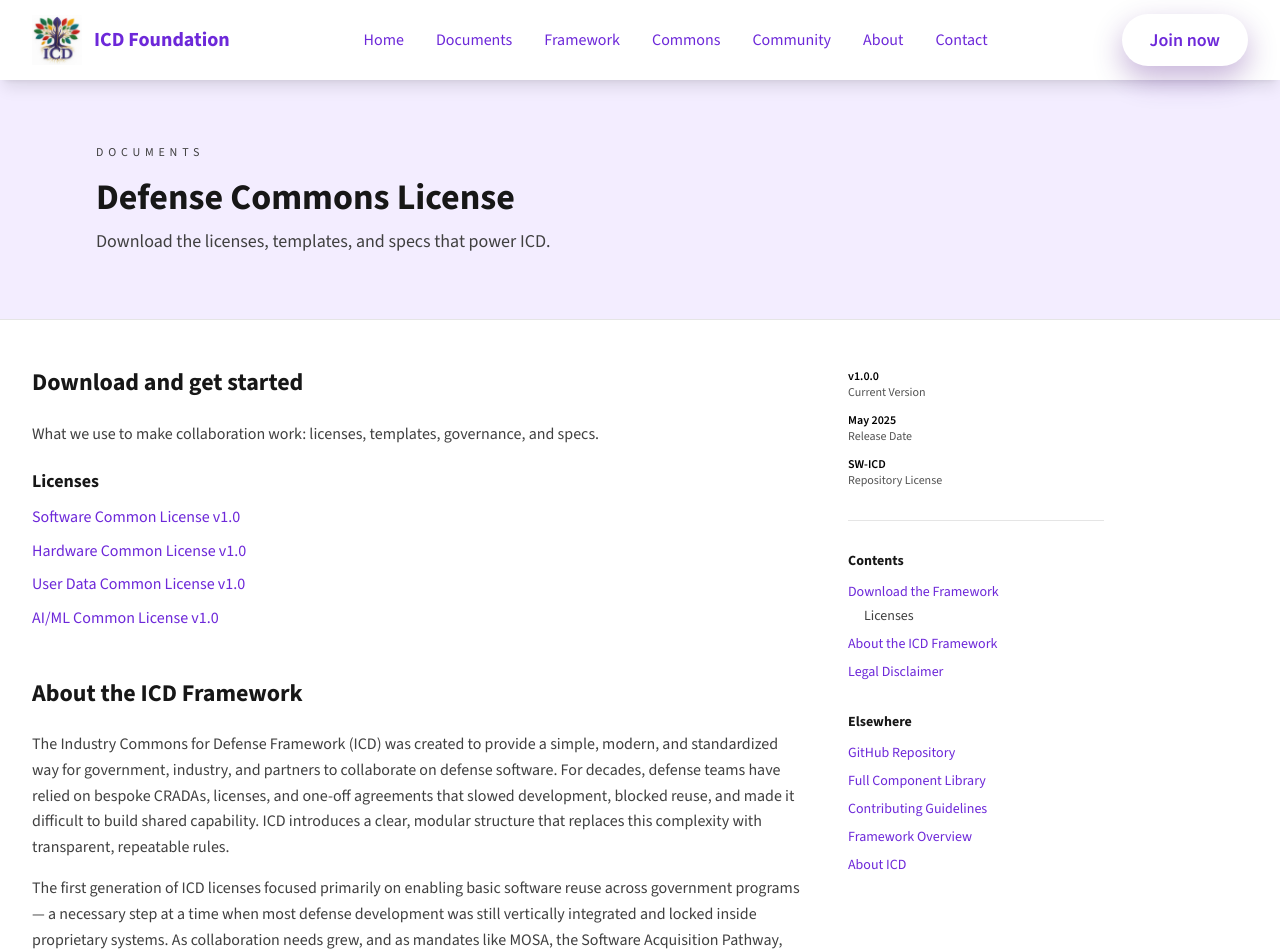
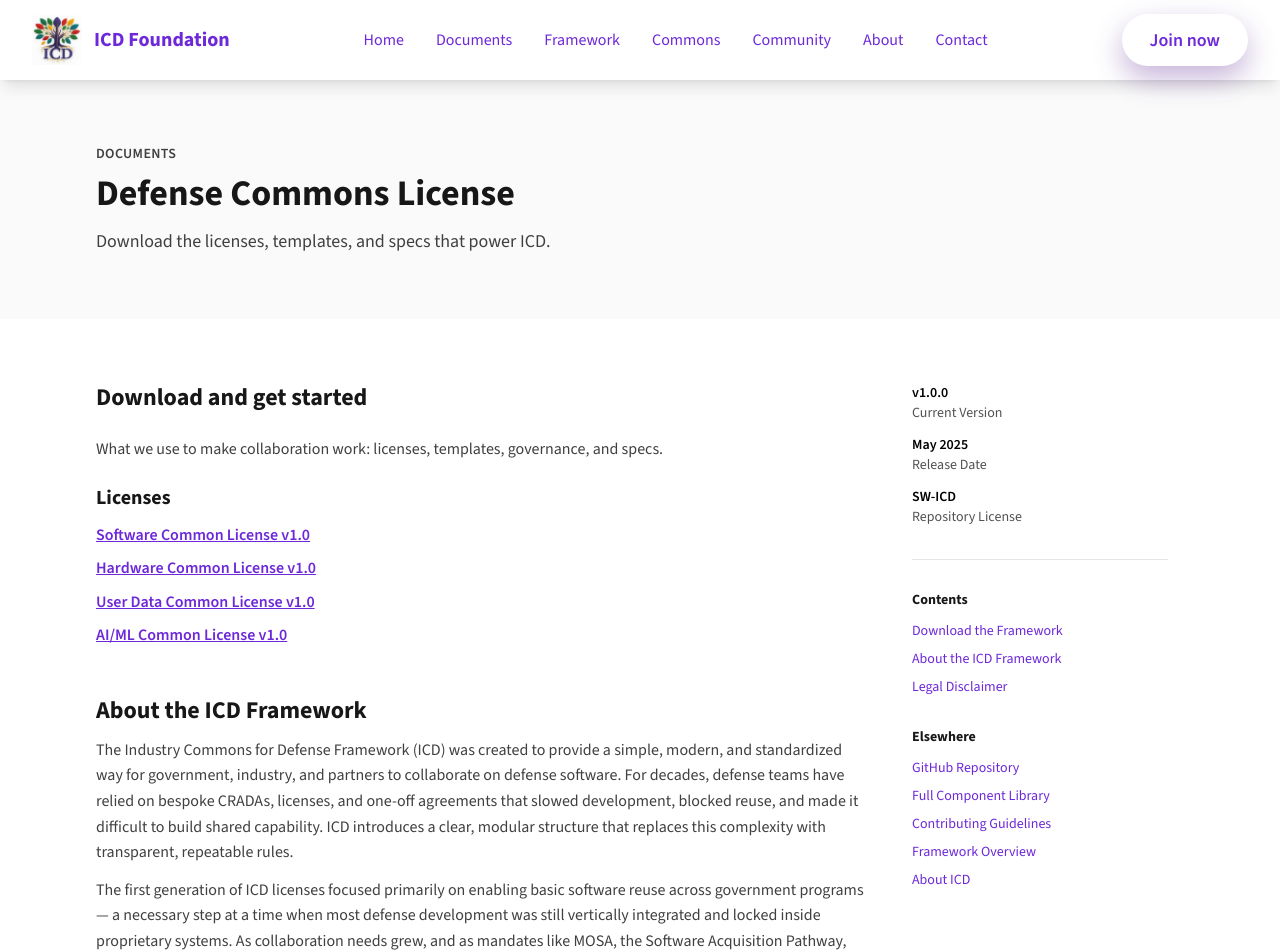
Before and after one commit to m4ndolore/defense_commons, a Next.js app: page /documents in a window 1280 px wide. Shown: the top 952 px of the page. Built offline with nearby package versions, Linux system fonts and the light colour scheme.

Commit message:
formatting consistent

```diff
--- a/app/commons/page.tsx
+++ b/app/commons/page.tsx
@@ -70,7 +70,7 @@
               Visit the repo
             </Button>
             <Button href="/waitlist" variant="secondary" size="lg">
-              Request mirroring access
+              Join the waitlist.
             </Button>
           </div>
         </div>
--- a/app/documents/page.tsx
+++ b/app/documents/page.tsx
@@ -1,4 +1,6 @@
 import { Metadata } from "next";
+import Section from "@/components/ui/Section";
+import Container from "@/components/ui/Container";
 
 export const metadata: Metadata = {
   title: "Documents - Industry Commons for Defense",
@@ -7,46 +9,70 @@
 
 const baseGitHubUrl = "https://github.com/industry-commons-for-defense/icd-artifacts";
 
+const versionInfo = [
+  { label: "Current Version", value: "v1.0.0" },
+  { label: "Release Date", value: "May 2025" },
+  { label: "Repository License", value: "SW-ICD" },
+];
+
+const contents = [
+  { href: "#download-license", label: "Download the Framework", subsections: ["Licenses"] },
+  { href: "#about-framework", label: "About the ICD Framework" },
+  { href: "#disclaimer", label: "Legal Disclaimer" },
+];
+
+const elsewhere = [
+  { href: baseGitHubUrl, label: "GitHub Repository", external: true },
+  { href: "/components", label: "Full Component Library" },
+  { href: `${baseGitHubUrl}/blob/main/CONTRIBUTING.md`, label: "Contributing Guidelines", external: true },
+  { href: "/framework", label: "Framework Overview" },
+  { href: "/about", label: "About ICD" },
+];
+
 export default function DocumentsPage() {
   return (
-    <div className="bg-white min-h-screen">
-      <div className="bg-[#f3edff] border-b border-neutral-200">
-        <div className="max-w-6xl mx-auto px-4 sm:px-6 lg:px-8 py-16">
-          <p className="text-xs uppercase tracking-[0.4em] text-primary-800 mb-4">
+    <>
+      <Section background="gray">
+        <Container size="lg">
+          <div className="max-w-3xl">
+            <p className="text-primary-700 uppercase tracking-wide text-sm font-semibold mb-2">
               Documents
             </p>
-          <h1 className="text-4xl font-bold text-black mb-2">
+            <h1 className="text-4xl font-display font-bold text-gray-900 mb-3">
               Defense Commons License
             </h1>
-          <p className="text-lg text-neutral-700 max-w-3xl">
+            <p className="text-lg text-gray-600">
               Download the licenses, templates, and specs that power ICD.
             </p>
           </div>
-      </div>
-      <div className="max-w-7xl mx-auto px-4 sm:px-6 lg:px-8 py-12">
+        </Container>
+      </Section>
+
+      <Section>
+        <Container size="lg">
           <div className="flex flex-col lg:flex-row gap-12">
 
           {/* Main Content - Left Side */}
           <main className="flex-1 max-w-3xl">
             {/* Download the License */}
-            <section id="download-license" className="mb-12">
-              <h2 className="text-2xl font-bold text-black mb-6">
+            <section id="download-license" className="space-y-6 mb-12">
+              <h2 className="text-2xl font-bold">
                 Download and get started
               </h2>
-              <p className="text-neutral-700 mb-6">
+              <p className="text-neutral-700">
                 What we use to make collaboration work: licenses, templates, governance, and specs.
               </p>
 
               {/* Licenses */}
-              <div className="mb-8">
-                <h3 className="text-lg font-semibold text-black mb-3">Licenses</h3>
+              <div>
+                <h3 className="text-xl font-semibold mb-3">Licenses</h3>
                 <ul className="space-y-2">
                   <li>
                     <a
                       href={`${baseGitHubUrl}/blob/main/licenses/SW-ICD_License_v1.0_May2025.txt`}
                       target="_blank"
                       rel="noopener noreferrer"
-                      className="text-blue-600 hover:underline"
+                      className="text-primary-900 font-semibold underline"
                     >
                       Software Common License v1.0
                     </a>
@@ -56,7 +82,7 @@
                       href={`${baseGitHubUrl}/blob/main/licenses/HW-ICD_License_v1.0_May2025.txt`}
                       target="_blank"
                       rel="noopener noreferrer"
-                      className="text-blue-600 hover:underline"
+                      className="text-primary-900 font-semibold underline"
                     >
                       Hardware Common License v1.0
                     </a>
@@ -66,7 +92,7 @@
                       href={`${baseGitHubUrl}/blob/main/licenses/Data-ICD_License_v1.0_May2025.txt`}
                       target="_blank"
                       rel="noopener noreferrer"
-                      className="text-blue-600 hover:underline"
+                      className="text-primary-900 font-semibold underline"
                     >
                       User Data Common License v1.0
                     </a>
@@ -76,7 +102,7 @@
                       href={`${baseGitHubUrl}/blob/main/licenses/Model-ICD_License_v1.0_May2025.txt`}
                       target="_blank"
                       rel="noopener noreferrer"
-                      className="text-blue-600 hover:underline"
+                      className="text-primary-900 font-semibold underline"
                     >
                       AI/ML Common License v1.0
                     </a>
@@ -86,31 +112,29 @@
             </section>
 
             {/* About the ICD Framework */}
-            <section id="about-framework" className="mb-12">
-              <h2 className="text-2xl font-bold text-black mb-6">
+            <section id="about-framework" className="space-y-3 mb-12">
+              <h2 className="text-2xl font-bold">
                 About the ICD Framework
               </h2>
-              <div className="prose prose-neutral max-w-none space-y-4 text-neutral-700">
-                <p>
+              <p className="text-neutral-700">
                 The Industry Commons for Defense Framework (ICD) was created to provide a simple, modern, and standardized way for government, industry, and partners to collaborate on defense software. For decades, defense teams have relied on bespoke CRADAs, licenses, and one-off agreements that slowed development, blocked reuse, and made it difficult to build shared capability. ICD introduces a clear, modular structure that replaces this complexity with transparent, repeatable rules.
               </p>
 
-                <p>
+              <p className="text-neutral-700">
                 The first generation of ICD licenses focused primarily on enabling basic software reuse across government programs — a necessary step at a time when most defense development was still vertically integrated and locked inside proprietary systems. As collaboration needs grew, and as mandates like MOSA, the Software Acquisition Pathway, and the SHARE-IT Act emphasized openness and interoperability, it became clear the community needed a more complete, modernized framework.
               </p>
 
-                <p>
+              <p className="text-neutral-700">
                 The updated ICD Framework reflects this shift. It introduces a dual-license model designed specifically for defense: one license for open, reusable components and another for controlled, sensitive technology. Together, these licenses form a unified approach that gives contributors confidence in how their work will be used and gives government the transparency it needs to adopt, extend, and govern shared mission software.
               </p>
-              </div>
             </section>
 
             {/* Disclaimer */}
-            <section id="disclaimer" className="border-t border-neutral-200 pt-8">
-              <h2 className="text-xl font-bold text-black mb-4">
+            <section id="disclaimer" className="space-y-3 mb-12">
+              <h2 className="text-2xl font-bold">
                 Legal Disclaimer
               </h2>
-              <p className="text-sm text-neutral-700 leading-relaxed">
+              <p className="text-neutral-700">
                 The Defense Commons documents are provided for informational purposes only and do not constitute legal advice. Before using any DCF forms, you should consult with counsel familiar with U.S. government contracting and intellectual property law. The Defense Commons Foundation assumes no responsibility for the outcome or use of these materials.
               </p>
             </section>
@@ -118,101 +142,56 @@
 
           {/* Sidebar - Table of Contents */}
           <aside className="lg:w-64 shrink-0">
-            <div className="lg:sticky lg:top-24">
-              <nav className="space-y-8">
+            <div className="lg:sticky lg:top-24 space-y-8 text-sm">
               {/* Version Information */}
               <div className="pb-8 border-b border-neutral-200">
-                  <div className="space-y-3 text-xs text-neutral-600">
-                    <div>
-                      <div className="font-semibold text-black">v1.0.0</div>
-                      <div>Current Version</div>
+                <div className="space-y-3 text-neutral-600">
+                  {versionInfo.map((item) => (
+                    <div key={item.label}>
+                      <div className="font-semibold text-black">{item.value}</div>
+                      <div>{item.label}</div>
                     </div>
-                    <div>
-                      <div className="font-semibold text-black">May 2025</div>
-                      <div>Release Date</div>
-                    </div>
-                    <div>
-                      <div className="font-semibold text-black">SW-ICD</div>
-                      <div>Repository License</div>
-                    </div>
+                  ))}
                 </div>
               </div>
 
               {/* Contents */}
               <div>
                 <h3 className="text-sm font-bold text-black mb-3">Contents</h3>
-                  <ol className="space-y-2 text-sm">
-                    <li>
-                      <a href="#download-framework" className="text-blue-600 hover:underline">
-                        Download the Framework
-                      </a>
-                      <ol className="ml-4 mt-1 space-y-1 text-neutral-600">
-                        <li>Licenses</li>
-                      </ol>
-                    </li>
-                    <li>
-                      <a href="#about-framework" className="text-blue-600 hover:underline">
-                        About the ICD Framework
+                <ol className="space-y-2">
+                  {contents.map((item) => (
+                    <li key={item.href}>
+                      <a href={item.href} className="text-primary-900 hover:underline">
+                        {item.label}
                       </a>
                     </li>
-                    <li>
-                      <a href="#disclaimer" className="text-blue-600 hover:underline">
-                        Legal Disclaimer
-                      </a>
-                    </li>
+                  ))}
                 </ol>
               </div>
 
               {/* Elsewhere */}
               <div>
                 <h3 className="text-sm font-bold text-black mb-3">Elsewhere</h3>
-                  <ul className="space-y-2 text-sm">
-                    <li>
+                <ul className="space-y-2">
+                  {elsewhere.map((item) => (
+                    <li key={item.href}>
                       <a
-                        href={baseGitHubUrl}
-                        target="_blank"
-                        rel="noopener noreferrer"
-                        className="text-blue-600 hover:underline"
+                        href={item.href}
+                        {...(item.external ? { target: "_blank", rel: "noopener noreferrer" } : {})}
+                        className="text-primary-900 hover:underline"
                       >
-                        GitHub Repository
+                        {item.label}
                       </a>
                     </li>
-                    <li>
-                      <a
-                        href="/components"
-                        className="text-blue-600 hover:underline"
-                      >
-                        Full Component Library
-                      </a>
-                    </li>
-                    <li>
-                      <a
-                        href={`${baseGitHubUrl}/blob/main/CONTRIBUTING.md`}
-                        target="_blank"
-                        rel="noopener noreferrer"
-                        className="text-blue-600 hover:underline"
-                      >
-                        Contributing Guidelines
-                      </a>
-                    </li>
-                    <li>
-                      <a href="/framework" className="text-blue-600 hover:underline">
-                        Framework Overview
-                      </a>
-                    </li>
-                    <li>
-                      <a href="/about" className="text-blue-600 hover:underline">
-                        About ICD
-                      </a>
-                    </li>
+                  ))}
                 </ul>
               </div>
-              </nav>
             </div>
           </aside>
 
           </div>
-      </div>
-    </div>
+        </Container>
+      </Section>
+    </>
   );
 }
```
Lines whose indentation alone changed are shown as unchanged.
